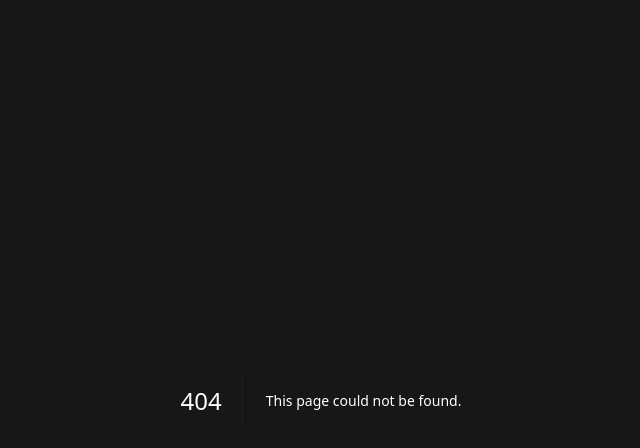
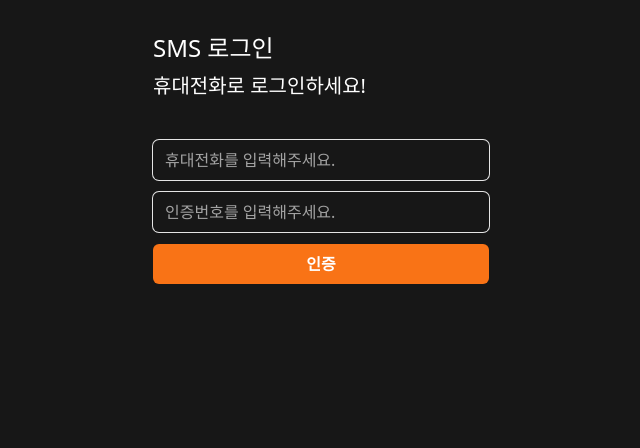
Before and after one commit to wallarin/carrot-market-reloaded, a Next.js app: page /sms in a window 1280 px wide. Before the commit this address had no page. Shown: the top 448 px of the page, without its empty margins (319-959 px from the left). Built offline with nearby package versions, Linux system fonts and the light colour scheme.

Commit message:
당근마켓 홈페이지 로그인, 소셜로그인 페이지 생성

```diff
--- /dev/null
+++ b/app/api/users/route.ts
@@ -0,0 +1,14 @@
+import {NextRequest} from "next/server";
+
+// 기존에 사용하던 전통적인 방식이다.
+export async function GET(request:NextRequest) {
+    console.log(request);
+    return Response.json({
+        ok: true
+    })
+}
+
+export async function POST(request:NextRequest) {
+    const data = await request.json();
+    return Response.json(data);
+}
--- /dev/null
+++ b/app/components/social-login.tsx
@@ -0,0 +1,21 @@
+import Link from "next/link";
+import {ChatBubbleOvalLeftEllipsisIcon} from "@heroicons/react/24/solid";
+import {FaGithub} from "react-icons/fa";
+
+export default function SocialLogin() {
+    return (
+        <>
+            <div className={"w-full h-px bg-neutral-500"}/>
+            <div className={"flex flex-col gap-3"}>
+                <Link href={"/github/start"} className={"primary-btn flex h-10 items-center justify-center gap-3"}>
+                    <span className={""}><FaGithub className={"size-6"}/></span>
+                    <span className={""}>GitHub로 계속하기</span>
+                </Link>
+                <Link href={"/sms"} className={"primary-btn flex h-10 items-center justify-center gap-3"}>
+                    <span className={""}><ChatBubbleOvalLeftEllipsisIcon className={"h-6 w-6"}/></span>
+                    <span className={""}>SMS로 계속하기</span>
+                </Link>
+            </div>
+        </>
+    )
+}
--- a/app/create-account/page.tsx
+++ b/app/create-account/page.tsx
@@ -1,7 +1,6 @@
-import Link from "next/link";
-import {ChatBubbleOvalLeftEllipsisIcon} from "@heroicons/react/24/solid";
 import FormInput from "@/app/components/form-input";
 import FormButton from "@/app/components/form-btn";
+import SocialLogin from "@/app/components/social-login";
 
 export default function CreateAccount() {
     return (
@@ -17,13 +16,7 @@ export default function CreateAccount() {
                 <FormInput type={"password"} placeholder={"비밀번호를 다시 입력해주세요."} required={true} errors={[]} />
                 <FormButton loading={false} text={"가입하기"} />
             </form>
-            <div className={"w-full h-px bg-neutral-500"} />
-            <div className={""}>
-                <Link href={"/sms"} className={"primary-btn flex h-10 items-center justify-center gap-3"}>
-                    <span className={""}><ChatBubbleOvalLeftEllipsisIcon className={"h-6 w-6"} /></span>
-                    <span className={""}>SMS로 가입하기</span>
-                </Link>
-            </div>
+            <SocialLogin />
         </div>
     );
 }
--- /dev/null
+++ b/app/sms/page.tsx
@@ -0,0 +1,19 @@
+import FormInput from "@/app/components/form-input";
+import FormButton from "@/app/components/form-btn";
+import SocialLogin from "@/app/components/social-login";
+
+export default function SMSLogin() {
+    return (
+        <div className={"flex flex-col gap-10 py-8 px-6"}>
+            <div className={"flex flex-col gap-2 *:font-medium"}>
+                <h1 className={"text-2xl"}>SMS 로그인</h1>
+                <h2 className={"text-xl"}>휴대전화로 로그인하세요!</h2>
+            </div>
+            <form className={"flex flex-col gap-3"}>
+                <FormInput type={"number"} placeholder={"휴대전화를 입력해주세요."} required={true} errors={[]} />
+                <FormInput type={"number"} placeholder={"인증번호를 입력해주세요."} required={true} errors={[]} />
+                <FormButton loading={false} text={"인증"} />
+            </form>
+        </div>
+    );
+}
--- a/package.json
+++ b/package.json
@@ -12,7 +12,8 @@
     "@heroicons/react": "^2.2.0",
     "next": "14.2.20",
     "react": "^18",
-    "react-dom": "^18"
+    "react-dom": "^18",
+    "react-icons": "^5.4.0"
   },
   "devDependencies": {
     "@types/node": "^20",
```
Also changed, not shown: 1 other file (tests, documents, lock files or other folders).
